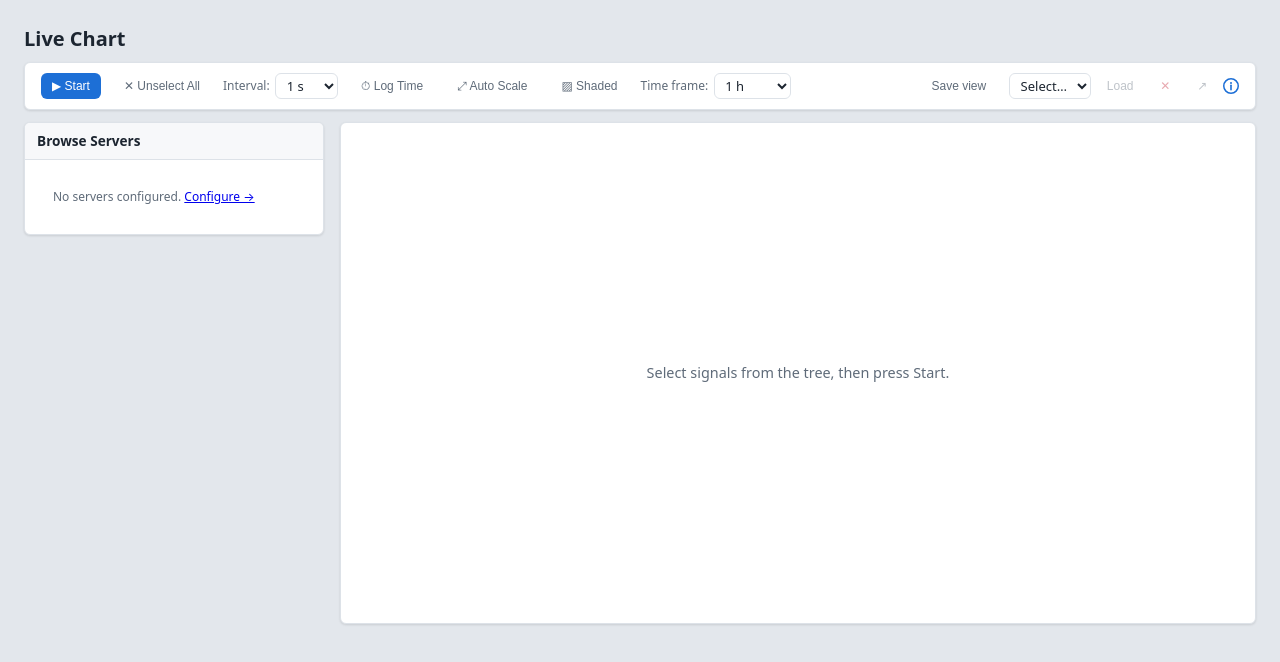
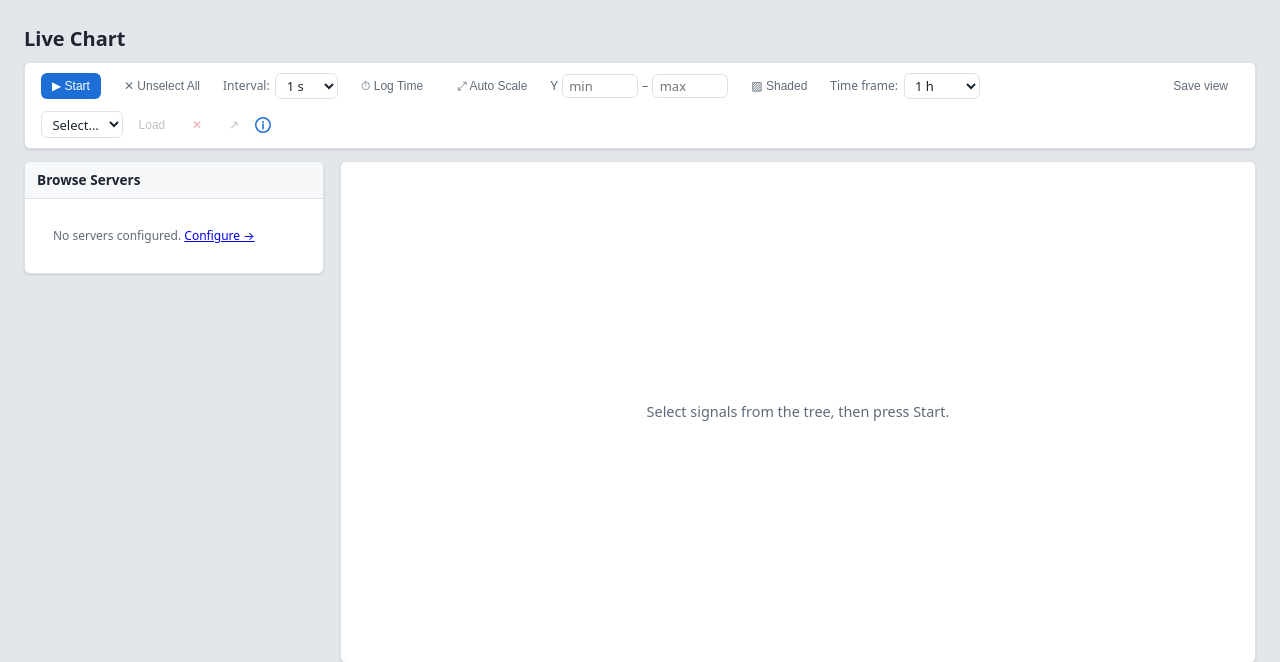
Before and after one commit to qwertz098/OPC2Influx, a FastAPI app: page /chart in a window 1280 px wide. Shown: the part 52-714 px from the top of the page. Run offline with FastAPI, Linux system fonts and the light colour scheme; data that the repository does not hold is empty.

Commit message:
Optional manual Y axis range for the live chart and History
Two number fields next to Auto Scale fix the lower and/or upper end of the
Y axis; an empty field scales that end automatically, and min >= max is
marked red and ignored. The range survives tab changes, is stored in saved
views (y_min / y_max) and applies to the embed of a saved view.

Co-Authored-By: Claude Opus 5.5 <noreply@anthropic.com>
Claude-Session: https://claude.ai/code/session_01BTKnNUQYiNT4tijrQTkyrR

```diff
--- a/app/config.py
+++ b/app/config.py
@@ -11,7 +11,7 @@ import os
 import re
 import uuid
 from pathlib import Path
-from typing import Any, Literal
+from typing import Any, Literal, Optional
 
 import yaml
 from pydantic import BaseModel, Field, field_validator
@@ -398,6 +398,8 @@ class SavedChartConfig(BaseModel):
     max_time_seconds: int = 3600
     log_time_mode: bool = False
     auto_scale_mode: bool = False
+    y_min: Optional[float] = None   # fixed Y axis limits; None = automatic
+    y_max: Optional[float] = None
     shaded: bool = False            # fill the area under each line
     multipliers: dict[str, float] = {}
     history_range_seconds: int = 0  # History tab: relative range ("last N s"), 0 = none
--- a/app/routers/chart.py
+++ b/app/routers/chart.py
@@ -203,6 +203,17 @@ async def list_chart_configs(state: RuntimeState = Depends(get_state)):
     return JSONResponse([{"id": c.id, "name": c.name} for c in configs])
 
 
+def _opt_float(v) -> float | None:
+    """A finite number, or None for empty / invalid input (= automatic)."""
+    if v is None or v == "":
+        return None
+    try:
+        f = float(v)
+    except (TypeError, ValueError):
+        return None
+    return f if math.isfinite(f) else None
+
+
 @router.post("/configs")
 async def save_chart_config(request: Request, state: RuntimeState = Depends(get_state)):
     body = await request.json()
@@ -214,6 +225,8 @@ async def save_chart_config(request: Request, state: RuntimeState = Depends(get_
         max_time_seconds=body.get("max_time_seconds", 3600),
         log_time_mode=bool(body.get("log_time_mode", False)),
         auto_scale_mode=bool(body.get("auto_scale_mode", False)),
+        y_min=_opt_float(body.get("y_min")),
+        y_max=_opt_float(body.get("y_max")),
         shaded=bool(body.get("shaded", False)),
         multipliers=body.get("multipliers", {}),
         history_range_seconds=int(body.get("history_range_seconds") or 0),
--- a/static/css/app.css
+++ b/static/css/app.css
@@ -404,3 +404,8 @@ tr[id^="edit-"]:empty { display: none; }
    inline edit (no divider line) */
 .form-actions--edit { border-top: none; padding-top: 0; margin-top: 8px; justify-content: flex-end; }
 .form-actions--edit .htmx-indicator, .form-actions--edit [id^="retention-result"] { order: -1; margin-right: auto; }
+
+/* Manual Y axis range in the chart toolbars */
+.y-range { display: inline-flex; align-items: center; gap: 4px; font-size: 13px; color: var(--muted); }
+.y-inp { width: 76px; padding: .15rem .4rem; }
+.input-invalid { border-color: var(--err, #d33) !important; }
--- a/static/js/chart_common.js
+++ b/static/js/chart_common.js
@@ -86,3 +86,36 @@ function hexAlpha(hex, a) {
   const n = parseInt(hex.replace('#', ''), 16);
   return `rgba(${(n >> 16) & 255},${(n >> 8) & 255},${n & 255},${a})`;
 }
+
+// Manual Y axis range: two number inputs #yMinInp / #yMaxInp; an empty field
+// scales that end automatically. Returns {min, max} with null for "auto".
+function readYRange() {
+  const num = id => {
+    const el = document.getElementById(id);
+    const v = el ? el.value.trim() : '';
+    return v === '' || !isFinite(Number(v)) ? null : Number(v);
+  };
+  let min = num('yMinInp'), max = num('yMaxInp');
+  const bad = min !== null && max !== null && min >= max;
+  for (const id of ['yMinInp', 'yMaxInp']) {
+    const el = document.getElementById(id);
+    if (el) el.classList.toggle('input-invalid', bad);
+  }
+  if (bad) min = max = null;   // contradictory: ignore both until fixed
+  return {min, max};
+}
+
+function setYRange(min, max) {
+  const put = (id, v) => {
+    const el = document.getElementById(id);
+    if (el) el.value = v === null || v === undefined ? '' : String(v);
+  };
+  put('yMinInp', min);
+  put('yMaxInp', max);
+}
+
+// ECharts yAxis limits: a fixed number, or null for automatic
+function yLimits() {
+  const r = readYRange();
+  return {min: r.min, max: r.max};
+}
--- a/templates/chart.html
+++ b/templates/chart.html
@@ -28,6 +28,10 @@
               title="Logarithmic time axis — compresses old data, spreads recent values">⏱ Log Time</button>
       <button id="autoScaleBtn" class="btn btn-ghost btn-sm" onclick="toggleAutoScale()"
               title="Auto-scale Y axis to data range instead of starting from zero">⤢ Auto Scale</button>
+      <span class="y-range" title="Fixed Y axis range. Leave a field empty to scale that end automatically (Auto Scale decides whether the automatic end may leave zero).">
+        Y <input id="yMinInp" class="input input-sm y-inp" type="number" step="any" placeholder="min" onchange="onYRangeChange()">
+        – <input id="yMaxInp" class="input input-sm y-inp" type="number" step="any" placeholder="max" onchange="onYRangeChange()">
+      </span>
       <button id="shadedBtn" class="btn btn-ghost btn-sm" onclick="toggleShaded()"
               title="Fill the area under each line">▨ Shaded</button>
       <label class="text-sm text-muted" style="display:flex;align-items:center;gap:.35rem"
@@ -360,6 +364,13 @@ function styleShadedBtn() {
   btn.style.fontWeight = shadedMode ? '600' : '';
 }
 
+// ─── Manual Y range ───────────────────────────────────────────────────────────
+function onYRangeChange() {
+  chartInitialized = false;
+  renderChart();
+  saveState();
+}
+
 // ─── Auto scale toggle ────────────────────────────────────────────────────────
 function toggleAutoScale() {
   autoScaleMode = !autoScaleMode;
@@ -499,7 +510,7 @@ function initChart() {
     }),
     legend: {show: false},
     xAxis: themedAxis(colors, xAxis),
-    yAxis: themedAxis(colors, {type: 'value', axisLine: {show: true}, scale: autoScaleMode}),
+    yAxis: themedAxis(colors, {type: 'value', axisLine: {show: true}, scale: autoScaleMode, ...yLimits()}),
     series: buildSeries(),
   }, true);   // notMerge=true: full reset (only on structural changes)
 
@@ -635,6 +646,7 @@ function saveState() {
     paused,
     logTimeMode,
     autoScaleMode,
+    yRange: readYRange(),
     shadedMode,
     startedAt,
     interval: document.getElementById('intervalSel').value,
@@ -651,6 +663,7 @@ function restoreState() {
   try { state = JSON.parse(raw); } catch { return; }
   shadedMode = !!state.shadedMode;   // display preference, kept even without signals
   styleShadedBtn();
+  if (state.yRange) setYRange(state.yRange.min, state.yRange.max);
   if (!state.signals || !state.signals.length) return;
 
   // Restore Maps
@@ -763,6 +776,8 @@ async function saveView() {
     max_time_seconds: parseInt(document.getElementById('maxTimeSel').value),
     log_time_mode: logTimeMode,
     auto_scale_mode: autoScaleMode,
+    y_min: readYRange().min,
+    y_max: readYRange().max,
     shaded: shadedMode,
     multipliers: mul,
   };
@@ -803,6 +818,7 @@ async function loadSelectedView() {
     document.getElementById('maxTimeSel').value  = String(cfg.max_time_seconds || 3600);
     logTimeMode   = !!cfg.log_time_mode;
     autoScaleMode = !!cfg.auto_scale_mode;
+    setYRange(cfg.y_min, cfg.y_max);
     shadedMode      = !!cfg.shaded;
     styleShadedBtn();
     const logBtn   = document.getElementById('logTimeBtn');
--- a/templates/chart_embed.html
+++ b/templates/chart_embed.html
@@ -73,6 +73,9 @@ const INTERVAL_MS = CFG.interval_ms || 1000;
 const MAX_SEC = CFG.max_time_seconds || 0;
 const LOG_TIME = !!CFG.log_time_mode;
 const AUTO_SCALE = !!CFG.auto_scale_mode;
+// Fixed Y axis limits of the saved view (null = automatic)
+const Y_MIN = typeof CFG.y_min === 'number' ? CFG.y_min : null;
+const Y_MAX = typeof CFG.y_max === 'number' ? CFG.y_max : null;
 const MAX_PTS = 2000;
 
 SIGNALS.forEach((s, i) => { if (!s.color) s.color = COLORS[i % COLORS.length]; });
@@ -223,7 +226,7 @@ function initChart() {
     tooltip: themedTooltip(T, { trigger: 'axis', axisPointer: {type:'cross'}, formatter: tooltipFormatter }),
     legend: { show: false },
     xAxis: themedAxis(T, xAxis),
-    yAxis: themedAxis(T, { type: 'value', axisLine: {show:true}, scale: AUTO_SCALE, splitNumber: ySplits }),
+    yAxis: themedAxis(T, { type: 'value', axisLine: {show:true}, scale: AUTO_SCALE, splitNumber: ySplits, min: Y_MIN, max: Y_MAX }),
     series: buildSeries(),
   }, true);
 }
```
Also changed, not shown: templates/history.html (+13 -2 lines).
